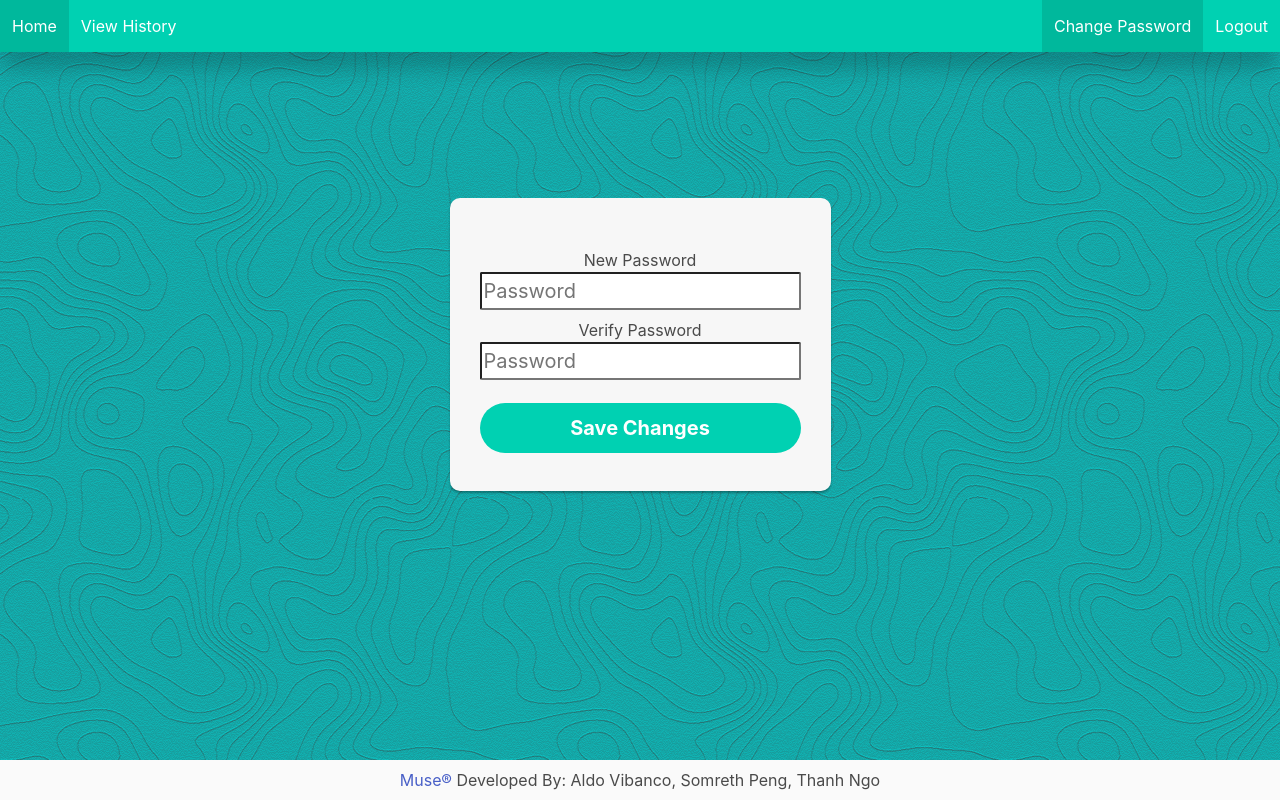
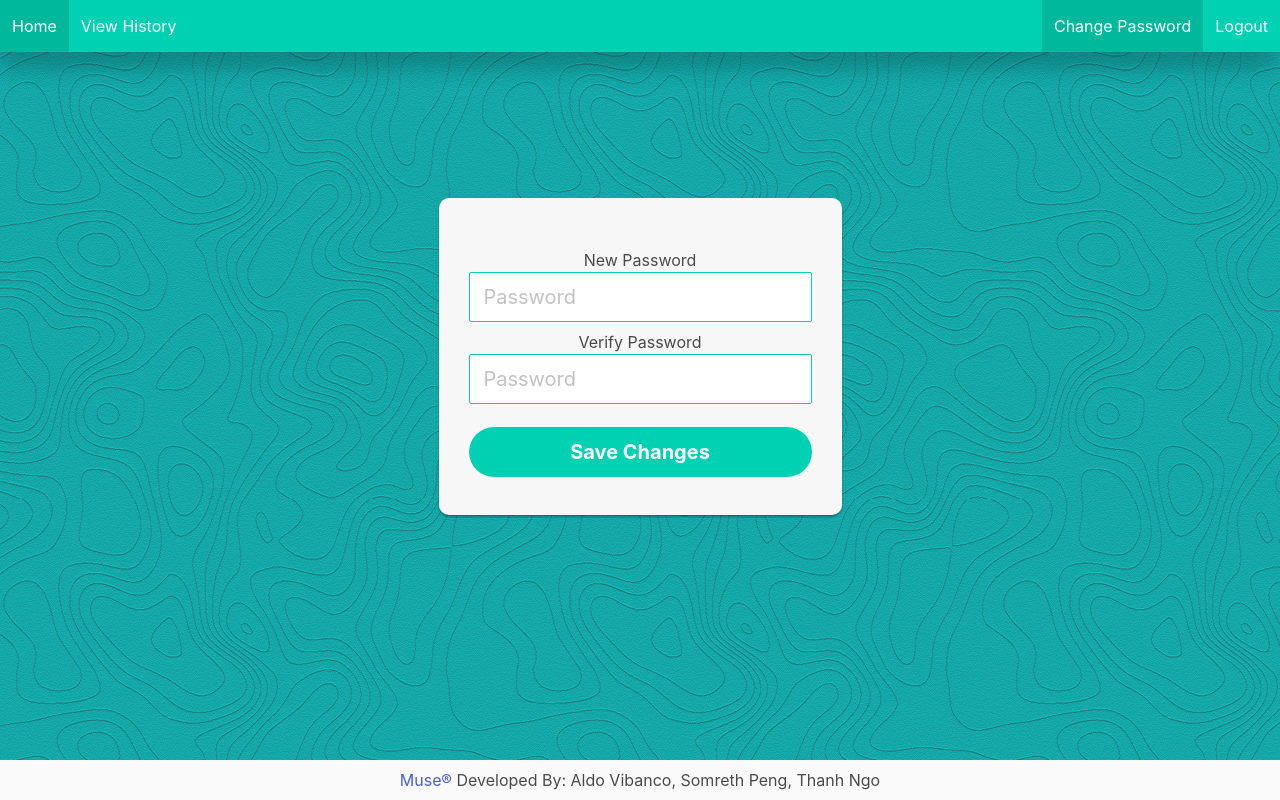
Before and after one commit to thanhn062/MUSE, a website: page public/members.html in a window 1280 px wide. Both pictures are taken after a click on the link "Change Password". Drawn offline with nearby package versions, Linux system fonts and the light colour scheme; no server answers.

Commit message:
forgot pw UI

```diff
--- a/public/members.html
+++ b/public/members.html
@@ -78,13 +78,13 @@
           <h2 class="level-item title"></h2>
           <div class="form-group">
             <label class="level-item" for="exampleInputPassword1">New Password</label>
-            <input type="password" class="form-control subtitle" id="password-input-1" placeholder="Password"
-              required="required">
+            <input type="password" class="form-control input is-primary subtitle" id="password-input-1"
+              placeholder="Password" required="required">
           </div>
           <div class="form-group">
             <label class="level-item" for="exampleInputPassword1">Verify Password</label>
-            <input type="password" class="form-control subtitle" id="password-input-2" placeholder="Password"
-              required="required">
+            <input type="password" class="form-control input is-primary subtitle" id="password-input-2"
+              placeholder="Password" required="required">
           </div>
           <div style="display: none" id="alert" class="alert alert-danger" role="alert">
             <span class="glyphicon glyphicon-exclamation-sign" aria-hidden="true"></span>
```
